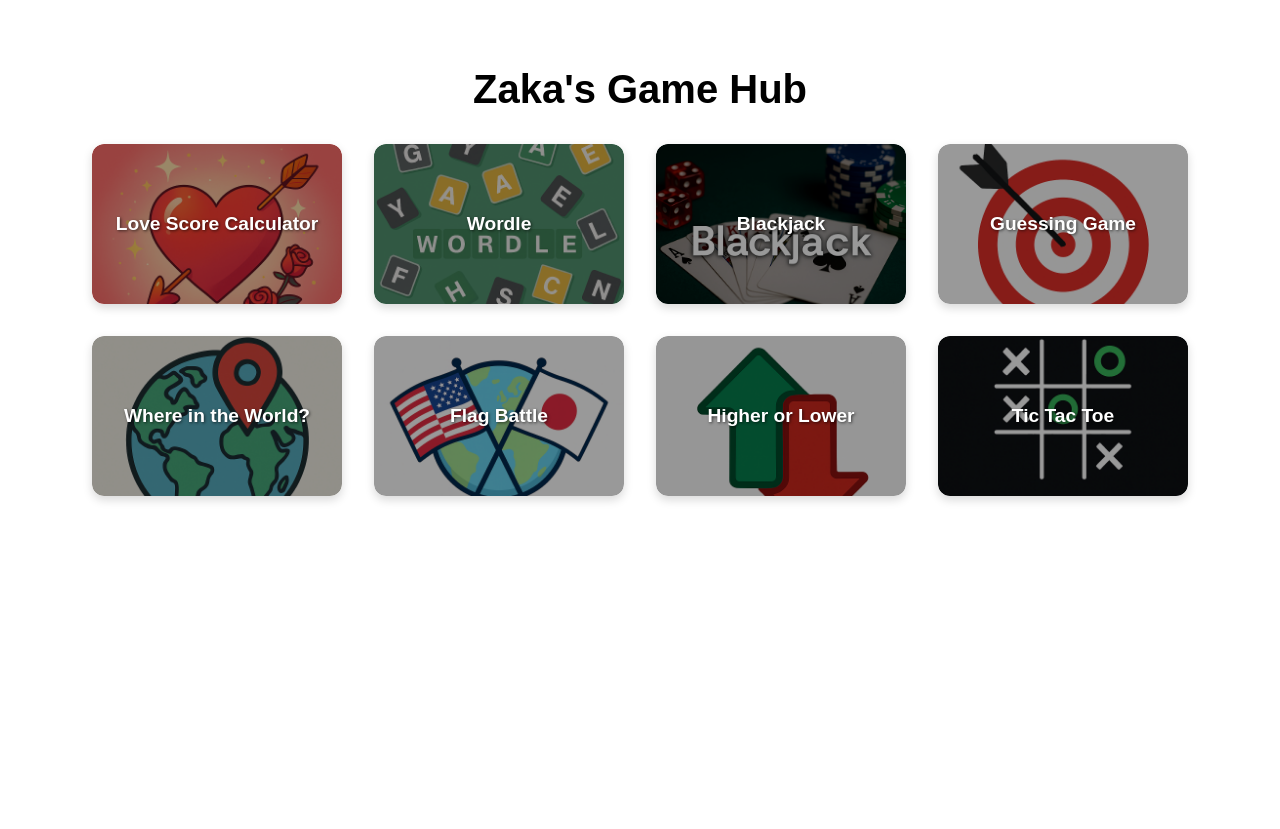
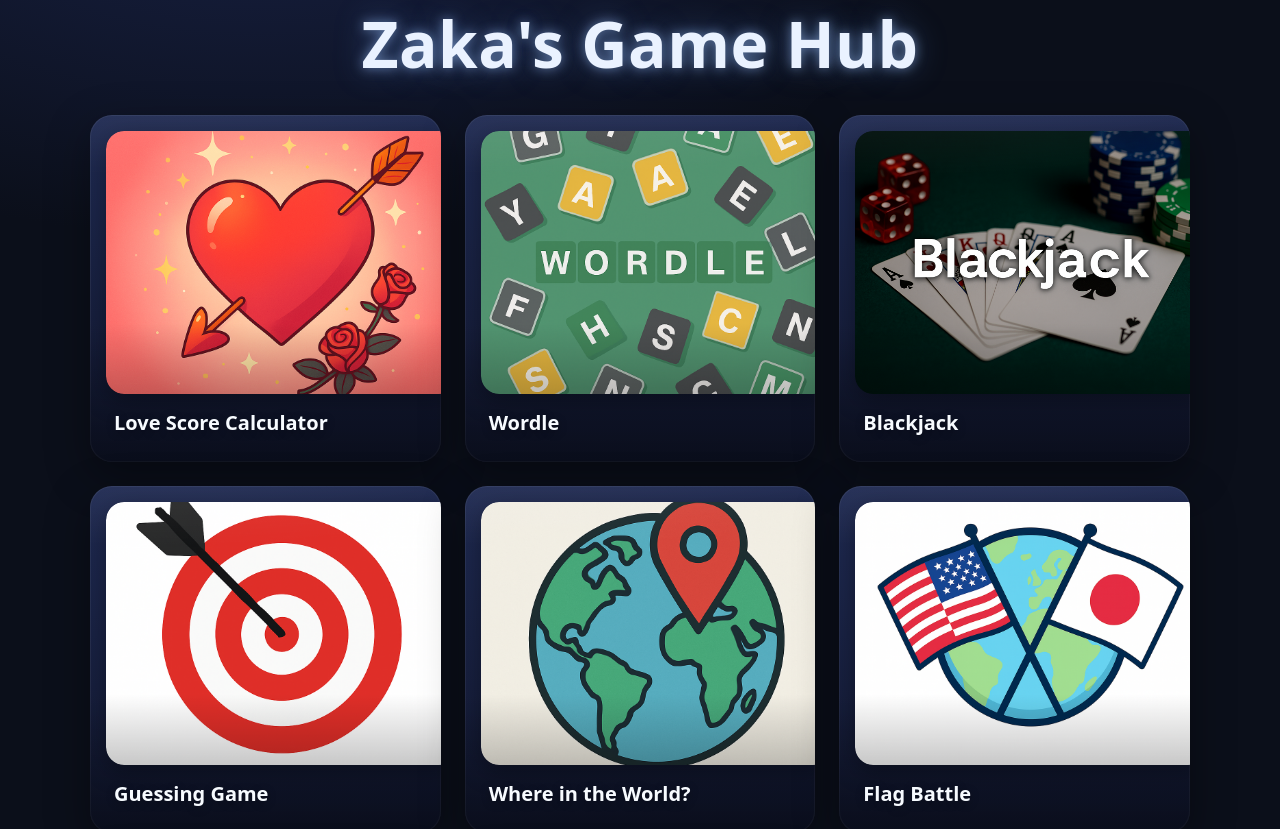
Before and after one commit to zakaahmed1/Zaka-Game-Central, a Next.js app: page / in a window 1280 px wide. Shown: the top 829 px of the page. Before the commit the page ends 800 px from the top, so only its background shows below. Built offline with nearby package versions, Linux system fonts and the light colour scheme.

Commit message:
Updated style of home page

```diff
--- a/pages/index.tsx
+++ b/pages/index.tsx
@@ -1,75 +1,59 @@
-import Link from 'next/link';
-import Image from 'next/image';
-import styles from '../styles/Home.module.css';
-import path from 'path';
+import Link from "next/link";
+import Image from "next/image";
+import styles from "../styles/Home.module.css";
+
+type Game = { name: string; path: string; image: string };
 
 export default function Home() {
-  const games = [
-    {
-      name: 'Love Score Calculator',
-      path: '/love-score',
-      image: '/images/love_score_logo.png',
-    },
-    {
-      name: 'Wordle',
-      path: '/wordle',
-      image: '/images/wordle_game_logo.png',
-    },
-    {
-      name: 'Blackjack',
-      path: '/blackjack',
-      image: '/images/blackjack_logo.png',
-    },
-    {
-      name: 'Guessing Game',
-      path: '/guessing-game',
-      image: '/images/guessing_game_logo.png',
-    },
-    {
-      name: 'Where in the World?',
-      path: '/where-in-the-world',
-      image: '/images/world_guess_logo.png'
-    },
-    {
-      name: 'Flag Battle',
-      path: '/flag-battle',
-      image: '/images/flag_battle_logo.png'
-    },
-    {
-      name: 'Higher or Lower',
-      path: '/higher_lower',
-      image: '/images/higher_lower_logo.png'
-    },
-    {
-      name: 'Tic Tac Toe',
-      path: '/tic_tac_toe',
-      image: '/images/tic_tac_toe_logo.png'
-    }
+  const games: Game[] = [
+    { name: "Love Score Calculator", path: "/love-score", image: "/images/love_score_logo.png" },
+    { name: "Wordle", path: "/wordle", image: "/images/wordle_game_logo.png" },
+    { name: "Blackjack", path: "/blackjack", image: "/images/blackjack_logo.png" },
+    { name: "Guessing Game", path: "/guessing-game", image: "/images/guessing_game_logo.png" },
+    { name: "Where in the World?", path: "/where-in-the-world", image: "/images/world_guess_logo.png" },
+    { name: "Flag Battle", path: "/flag-battle", image: "/images/flag_battle_logo.png" },
+    { name: "Higher or Lower", path: "/higher_lower", image: "/images/higher_lower_logo.png" },
+    { name: "Tic Tac Toe", path: "/tic_tac_toe", image: "/images/tic_tac_toe_logo.png" },
   ];
 
   return (
-    <div className={styles.container}>
+    <>
+      {/* Remove body margin just for this page */}
+      <style jsx global>{`
+        body {
+          margin: 0;
+          padding: 0;
+        }
+      `}</style>
+
+      <main className={styles.containerNoBorder}>
         <h1 className={styles.title}>Zaka&apos;s Game Hub</h1>
-      <div className={styles.grid}>
+
+        <section className={styles.grid} aria-label="Games">
           {games.map((game) => (
             <Link href={game.path} key={game.name} className={styles.card}>
-            <div className={styles.card}>
+              <div className={styles.cardInner}>
                 <div className={styles.imageWrapper}>
                   <Image
                     src={game.image}
                     alt={game.name}
                     fill
-                  style={{ objectFit: 'cover' }}
+                    sizes="(max-width: 768px) 100vw, (max-width: 1200px) 50vw, 33vw"
                     className={styles.image}
+                    priority={game.name === "Blackjack"}
                   />
                 </div>
+
                 <div className={styles.overlay}>
                   <h2 className={styles.gameTitle}>{game.name}</h2>
                 </div>
+
+                <span className={styles.cardShine} aria-hidden="true" />
               </div>
             </Link>
           ))}
-      </div>
-    </div>
+        </section>
+      </main>
+    </>
   );
 }
--- a/styles/Home.module.css
+++ b/styles/Home.module.css
@@ -1,65 +1,121 @@
-.container {
+/* No-border page container just for Home */
+.containerNoBorder {
+  margin: 0;
+  padding: 0;
+  min-height: 100vh;
   text-align: center;
-  padding: 2rem;
-  font-family: sans-serif;
+  color: #eaf2ff;
+  font-family: ui-sans-serif, system-ui, -apple-system, Segoe UI, Roboto, Helvetica, Arial, sans-serif;
+
+  background:
+    radial-gradient(1200px 600px at 20% -10%, #172042 0%, #0b0f1a 60%),
+    radial-gradient(1200px 600px at 120% 10%, #111627 0%, #0b0f1a 60%);
 }
 
+/* Glowing title like the mock */
 .title {
-  font-size: 2.5rem;
-  margin-bottom: 2rem;
+  margin: 0 0 28px;
+  font-size: clamp(34px, 6vw, 64px);
+  font-weight: 800;
+  letter-spacing: .4px;
+  color: #eaf2ff;
+  text-shadow:
+    0 0 12px rgba(158, 197, 255, .55),
+    0 0 32px rgba(106, 163, 255, .35);
 }
 
+/* Uniform card grid */
 .grid {
-  display: flex;
-  flex-wrap: wrap;
-  justify-content: center;
-  gap: 2rem;
+  display: grid;
+  grid-template-columns: repeat(auto-fit, minmax(260px, 1fr));
+  gap: 24px;
+  max-width: 1100px;
+  margin: 0 auto;
 }
 
+/* Clickable card wrapper */
 .card {
   position: relative;
-  width: 250px;
-  height: 160px;
-  border-radius: 12px;
-  overflow: hidden;
-  box-shadow: 0 4px 10px rgba(0, 0, 0, 0.15);
-  transition: transform 0.2s;
-  cursor: pointer;
+  text-decoration: none;
+  outline: none;
+  -webkit-tap-highlight-color: transparent;
 }
 
-.card:hover {
-  transform: scale(1.05);
+/* Real card surface */
+.cardInner {
+  position: relative;
+  border-radius: 22px;
+  overflow: hidden;
+  background: linear-gradient(180deg, #1f2a52, #11172f);
+  box-shadow:
+    0 14px 44px rgba(0,0,0,.35),
+    0 0 0 1px rgba(255,255,255,.06) inset;
+  transform: translateY(0);
+  transition: transform .18s ease, box-shadow .18s ease, filter .18s ease;
+}
+
+.card:hover .cardInner,
+.card:focus-visible .cardInner {
+  transform: translateY(-4px);
+  box-shadow:
+    0 22px 64px rgba(0,0,0,.45),
+    0 0 0 1px rgba(255,255,255,.1) inset;
+  filter: saturate(1.05);
+}
+
+/* Image block with fixed aspect */
+.imageWrapper {
+  position: relative;
+  width: 100%;
+  aspect-ratio: 4 / 3;
+  overflow: hidden;
+  border-radius: 18px;
+  margin: 16px 16px 68px;
+  box-shadow: 0 6px 24px rgba(0,0,0,.35);
+  background: rgba(0,0,0,.12);
 }
 
 .image {
-  border-radius: 8px;
+  object-fit: cover;
+  border-radius: 18px;
+  filter: drop-shadow(0 6px 10px rgba(0,0,0,.25));
 }
 
+/* Gradient overlay that holds the title at bottom-left */
 .overlay {
   position: absolute;
-  top: 0;
-  left: 0;
-  z-index: 2;
-  width: 100%;
-  height: 100%;
-  background-color: rgba(0, 0, 0, 0.4);
+  inset: 0;
   display: flex;
-  align-items: center;
-  justify-content: center;
+  align-items: flex-end;
+  justify-content: flex-start;
+  padding: 16px 18px;
+  background: linear-gradient(180deg, rgba(0,0,0,0) 60%, rgba(0,0,0,.42) 100%);
 }
 
+/* Card title */
 .gameTitle {
-  color: white;
-  font-size: 1.2rem;
-  font-weight: bold;
-  text-shadow: 1px 1px 3px rgba(0,0,0,0.6);
-  padding: 0 1rem;
-  text-align: center;
+  margin: 0 0 10px 6px;
+  color: #f7fbff;
+  font-size: 20px;
+  font-weight: 800;
+  text-align: left;
+  text-shadow: 0 2px 8px rgba(0,0,0,.35);
 }
 
-.imageWrapper {
-  position: relative;
-  width: 100%;
-  height: 200px; /* or whatever fixed height you need */
-  overflow: hidden;
+/* Soft shine sweep */
+.cardShine {
+  content: "";
+  position: absolute;
+  top: -40%;
+  left: -10%;
+  width: 140%;
+  height: 60%;
+  background: radial-gradient(600px 200px at 20% 0%, rgba(255,255,255,.16), rgba(255,255,255,0));
+  pointer-events: none;
 }
+
+/* Small screens */
+@media (max-width: 600px) {
+  .imageWrapper { margin: 14px 14px 64px; }
+  .gameTitle { font-size: 18px; }
+}
```
Lines whose indentation alone changed are shown as unchanged.
